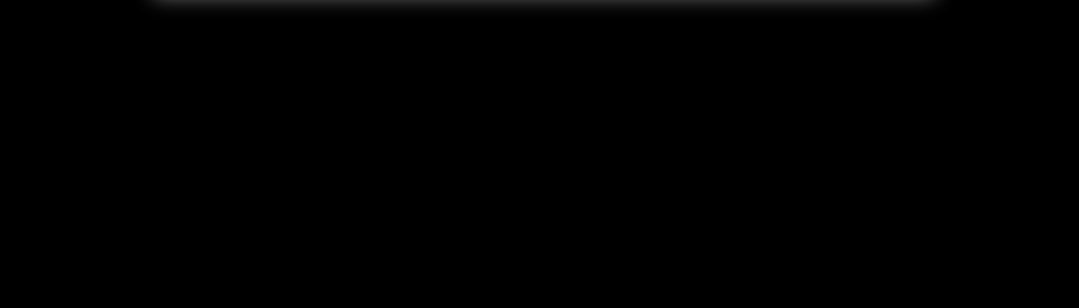
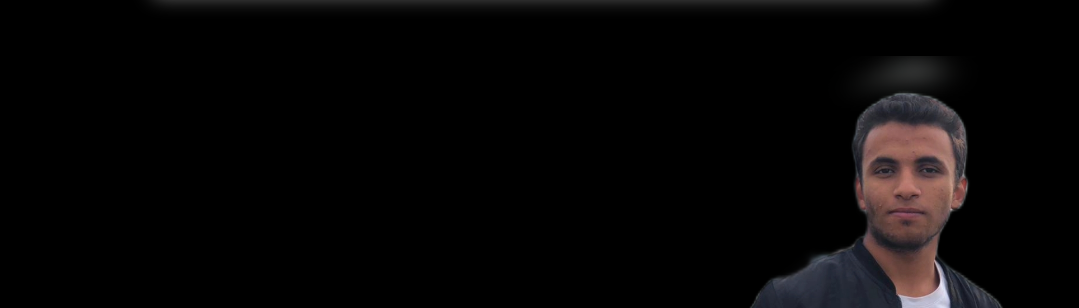
Before and after one commit to AwadCoding/portofolio, a plain HTML site: page index.html in a window 1280 px wide. Shown: the part 98-406 px from the top of the page, without its empty margins (96-1175 px from the left). Drawn offline with Linux system fonts and the light colour scheme; the site is published under a folder, as on GitHub Pages, so addresses that start at the root find nothing.

Commit message:
Update index.css
error loading image

```diff
--- a/css/index.css
+++ b/css/index.css
@@ -109,7 +109,7 @@ main .hero{
 main .hero .image {
    width: 35vw;
     height: 100vh;
-    background-image: url(/image/awad.png);
+    background-image: url(../image/awad.png);
     background-size: contain;
     background-repeat: no-repeat;
     background-position: center;
```
